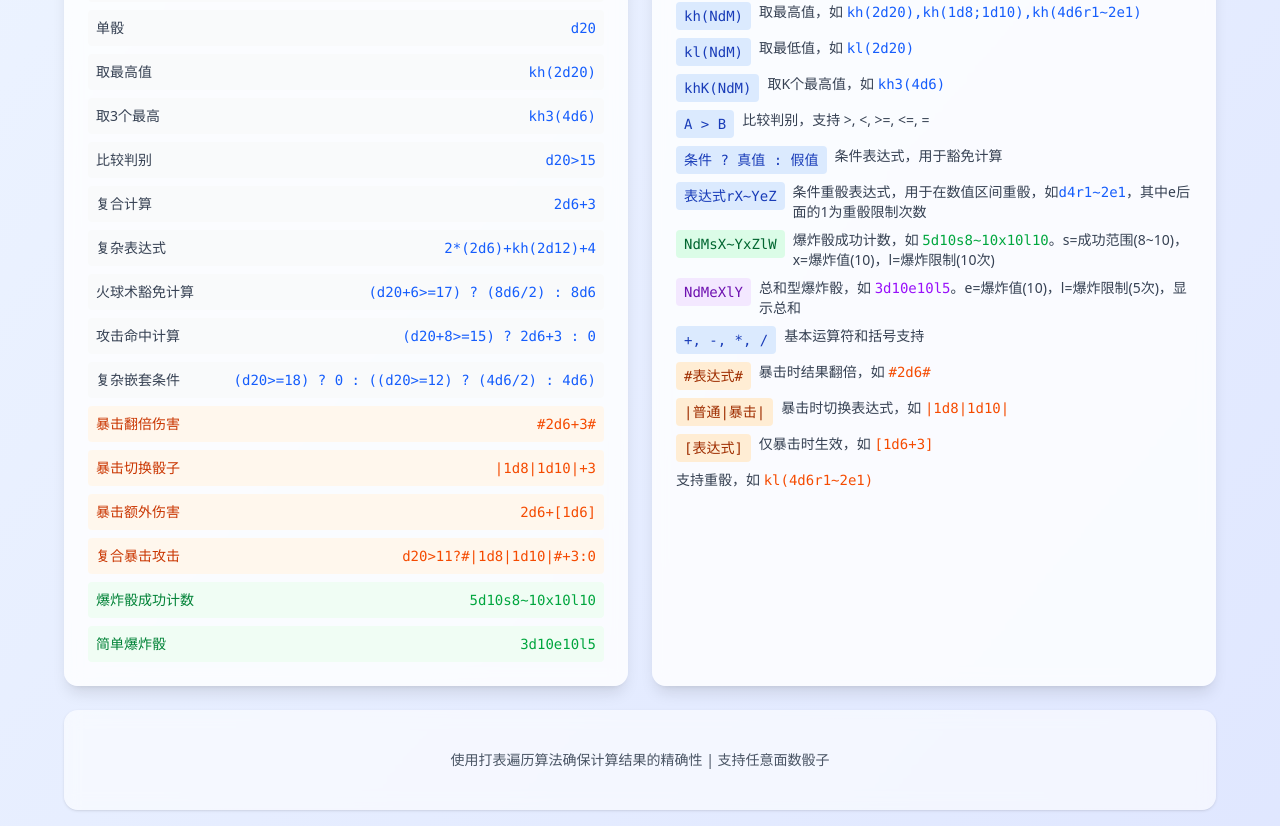
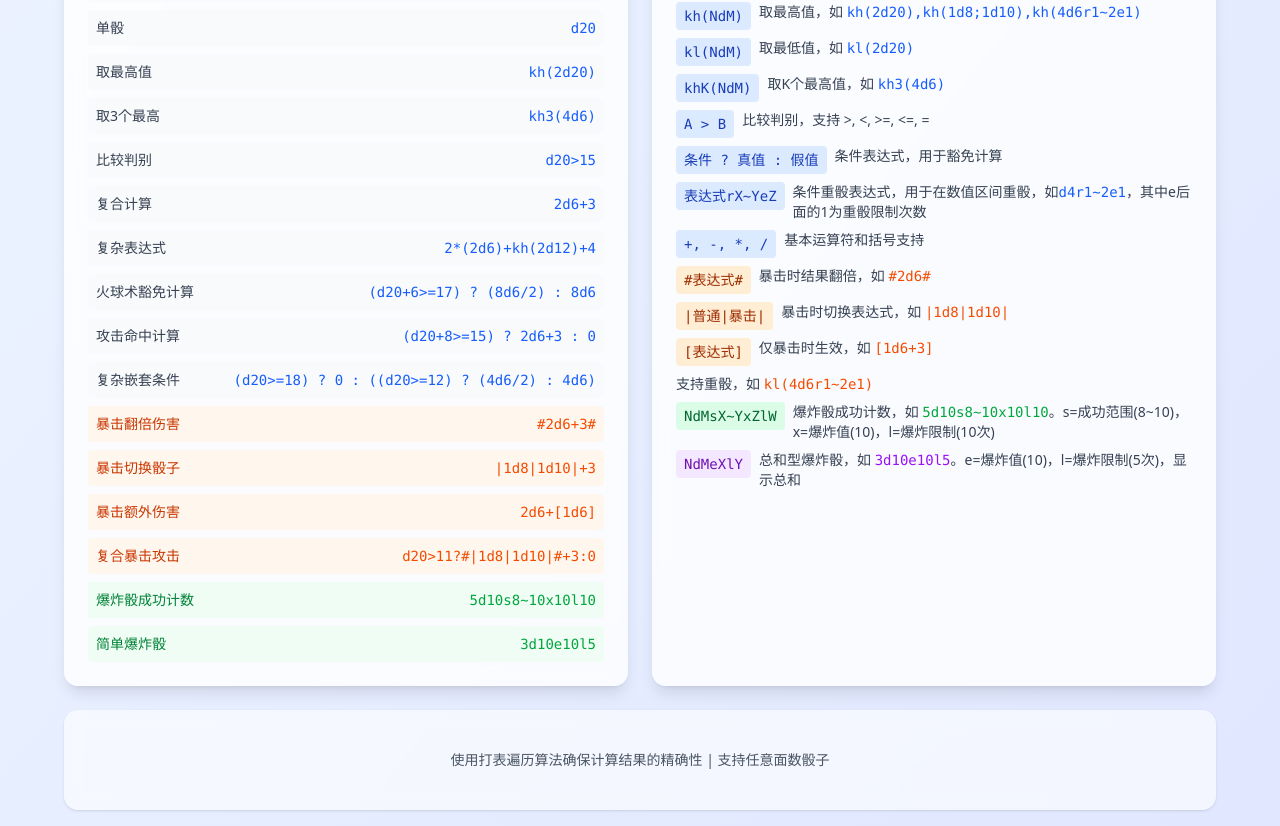
Before and after one commit to IceMoeMoe/trpg-dice-calculator, a React (Vite) app: page / in a window 1280 px wide. Shown: the part 720-1546 px from the top of the page. Built offline with nearby package versions, Linux system fonts and the light colour scheme.

Commit message:
Update App.jsx

```diff
--- a/src/App.jsx
+++ b/src/App.jsx
@@ -183,14 +183,6 @@ function App() {
                   <span>条件重骰表达式，用于在数值区间重骰，如<code className="text-blue-600">d4r1~2e1</code>，其中e后面的1为重骰限制次数</span>
                 </div>
                 <div className="flex items-start gap-2">
-                  <code className="bg-green-100 px-2 py-1 rounded text-green-800 font-mono whitespace-nowrap">NdMsX~YxZlW</code>
-                  <span>爆炸骰成功计数，如 <code className="text-green-600">5d10s8~10x10l10</code>。s=成功范围(8~10)，x=爆炸值(10)，l=爆炸限制(10次)</span>
-                </div>
-                <div className="flex items-start gap-2">
-                  <code className="bg-purple-100 px-2 py-1 rounded text-purple-800 font-mono whitespace-nowrap">NdMeXlY</code>
-                  <span>总和型爆炸骰，如 <code className="text-purple-600">3d10e10l5</code>。e=爆炸值(10)，l=爆炸限制(5次)，显示总和</span>
-                </div>
-                <div className="flex items-start gap-2">
                   <code className="bg-blue-100 px-2 py-1 rounded text-blue-800 font-mono whitespace-nowrap">+, -, *, /</code>
                   <span>基本运算符和括号支持</span>
                 </div>
@@ -208,6 +200,14 @@ function App() {
                 </div>
                 <div>
                   <span>支持重骰，如 <code className="text-orange-600">kl(4d6r1~2e1)</code></span>
+                </div>
+                <div className="flex items-start gap-2">
+                  <code className="bg-green-100 px-2 py-1 rounded text-green-800 font-mono whitespace-nowrap">NdMsX~YxZlW</code>
+                  <span>爆炸骰成功计数，如 <code className="text-green-600">5d10s8~10x10l10</code>。s=成功范围(8~10)，x=爆炸值(10)，l=爆炸限制(10次)</span>
+                </div>
+                <div className="flex items-start gap-2">
+                  <code className="bg-purple-100 px-2 py-1 rounded text-purple-800 font-mono whitespace-nowrap">NdMeXlY</code>
+                  <span>总和型爆炸骰，如 <code className="text-purple-600">3d10e10l5</code>。e=爆炸值(10)，l=爆炸限制(5次)，显示总和</span>
                 </div>
               </div>
             </CardContent>
```
